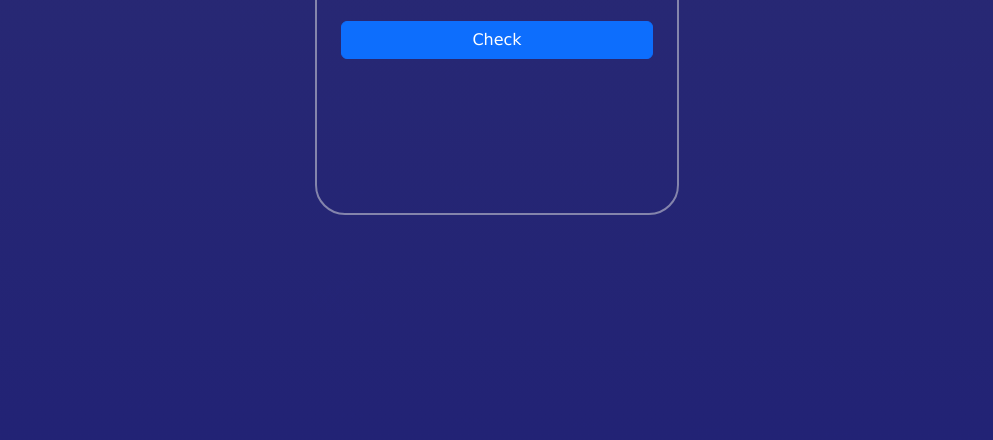
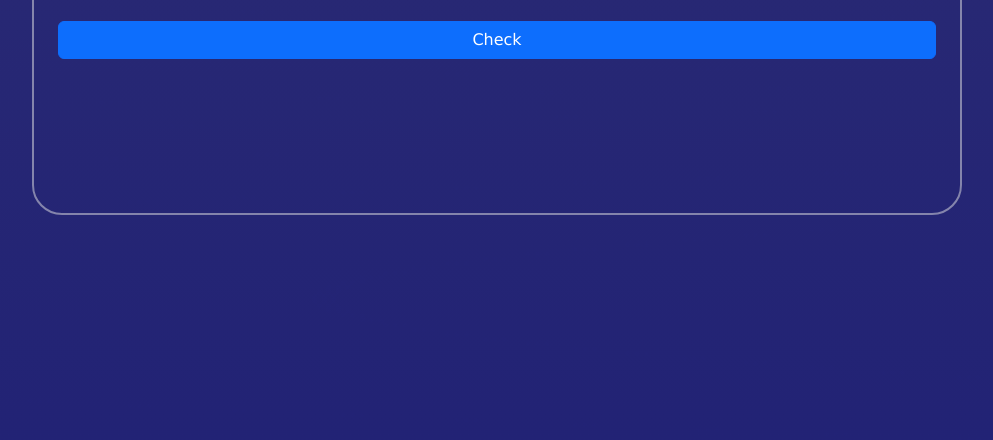
Before and after one commit to UiJosh20/Fizz_Buzz, a plain HTML site: page index.html in a window 1280 px wide. Shown: the part 360-800 px from the top of the page, without its empty margins (143-1136 px from the left). Drawn offline with nearby package versions, Linux system fonts and the light colour scheme.

Commit message:
fizzbuzz done

```diff
--- a/index.html
+++ b/index.html
@@ -35,7 +35,6 @@
 
   }
   input{
-    width: 300px;
     font-family: Verdana, Geneva, Tahoma, sans-serif;
     border: 1px solid rgb(197, 197, 197);
     border-radius: 40px;
@@ -76,9 +75,9 @@
 
 </style>
 <body>
-  <main class="container-fluid ">
-    <nav class="row">
-      <section class="col-lg w-100 col-sm p-4">
+  <main class="container-fluid">
+    <nav class="row w-75">
+      <section class="col-lg w-100 col-sm p-4 col-md">
           <h1>FIZZBUZZ TEST</h1>
           <input type="number" id="numberInp" placeholder="Enter a number" autofocus class="w-100 mt-2 mb-2 p-2">
           <button onclick="check()" class="btn btn-primary w-100 mt-3">Check</button>
```
